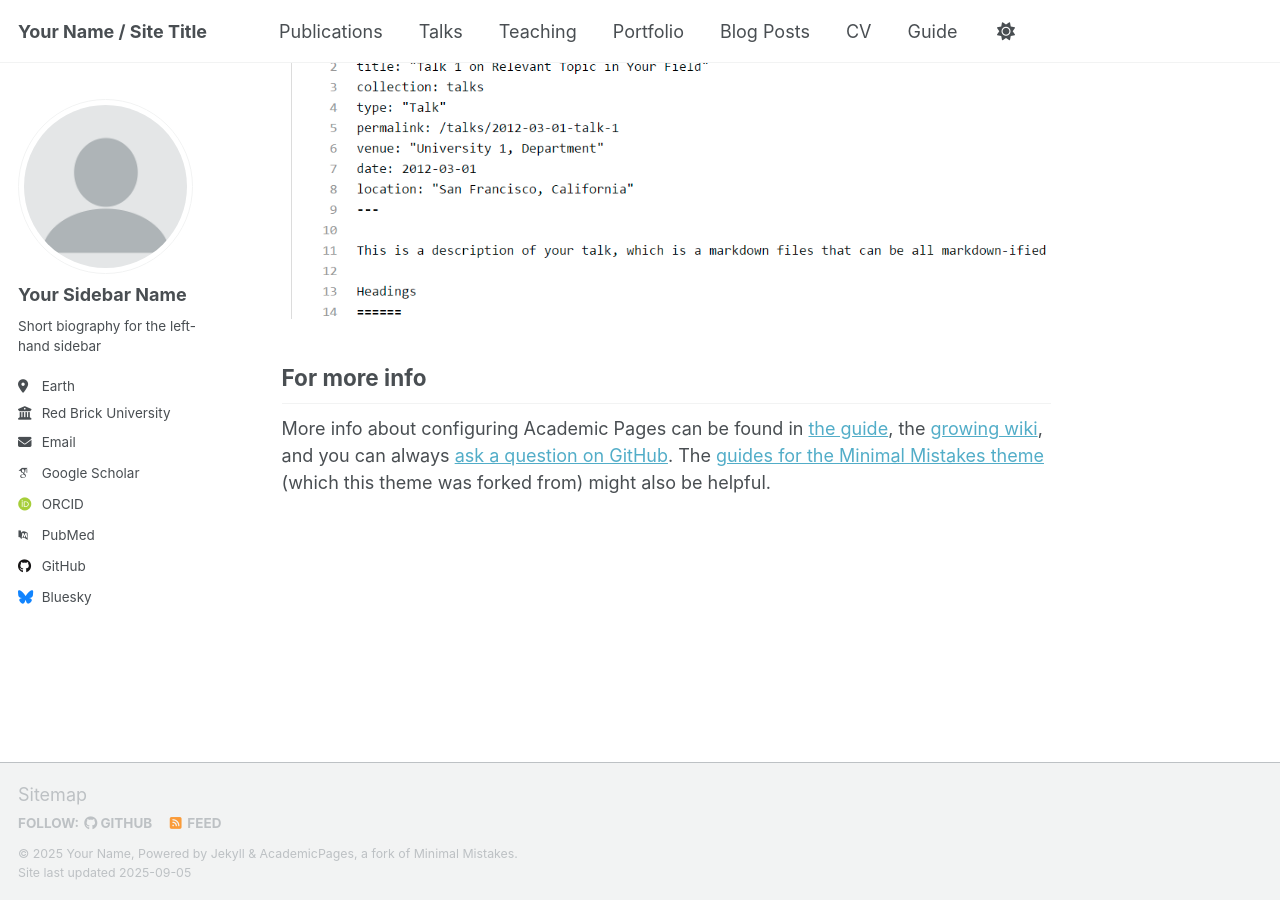
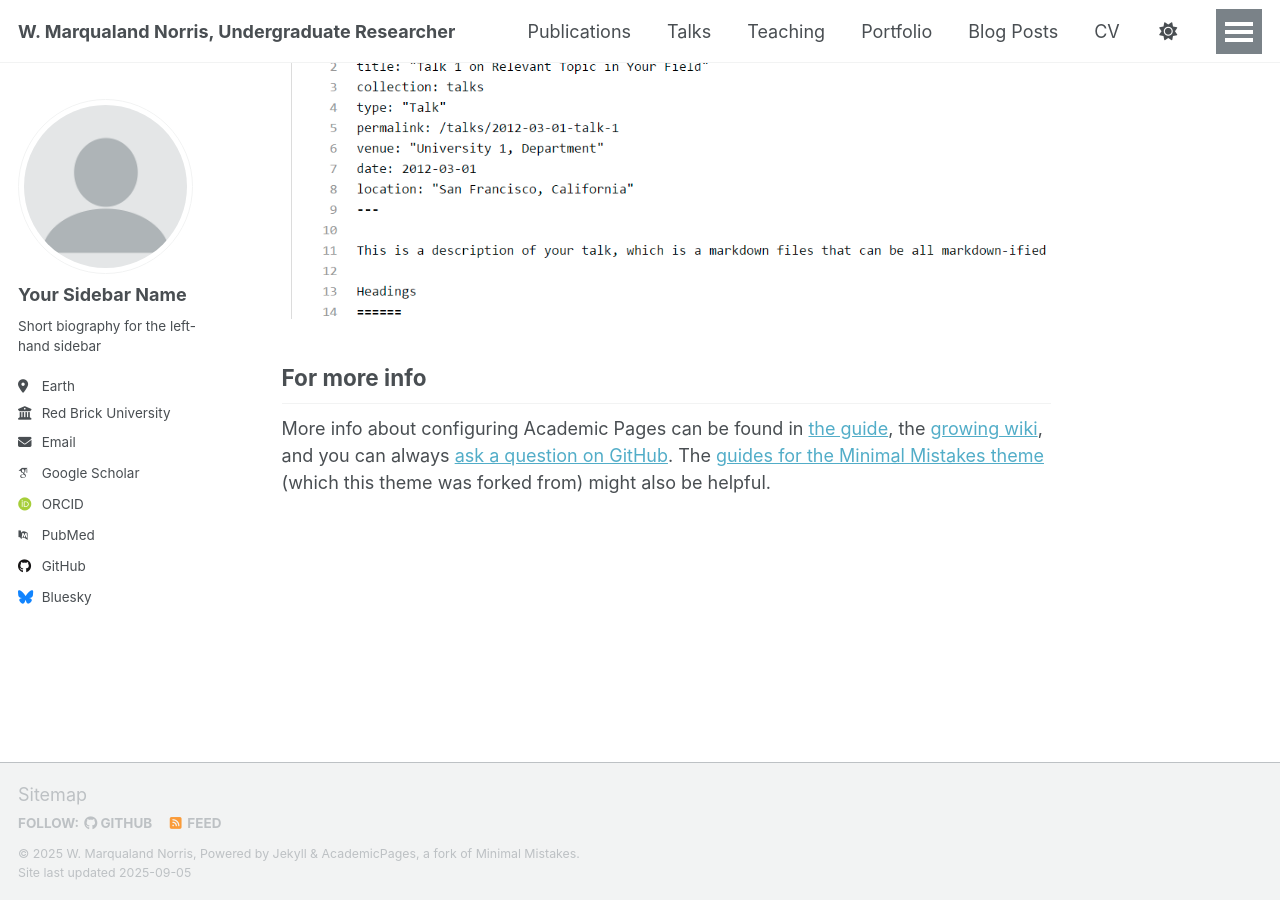
Before and after one commit to mnorris12/mnorris12.github.io, a Jekyll site: the page built from _pages/about.md, in a window 1280 px wide and 900 px high, scrolled down 2880 px. Built offline with Jekyll 4.4.1, drawn with Linux system fonts in a browser that asks for light colours; some web fonts are replaced; a script that is not in the unit is left out.

Commit message:
Update _config.yml

```diff
--- a/_config.yml
+++ b/_config.yml
@@ -9,13 +9,13 @@
 # Basic Site Settings
 locale                   : "en-US"
 site_theme               : "default" # Currently available options are "default", "air"
-title                    : "Your Name / Site Title"
+title                    : "W. Marqualand Norris, Undergraduate Researcher"
 title_separator          : "-"
-name                     : &name "Your Name"
-description              : &description "personal description"
+name                     : &name "W. Marqualand Norris"
+description              : &description "Undergraduate Researcher in Physics and Astronomy"
 url                      : https://academicpages.github.io # the base hostname & protocol for your site e.g. "https://[your GitHub username].github.io" or if you already have some other page hosted on Github then use "https://[your GitHub username].github.io/[Your Repo Name]"
 baseurl                  : "" # the subpath of your site, e.g. "/blog"
-repository               : "academicpages/academicpages.github.io"
+repository               : "mnorris12/mnorris12.github.io"
 
 # Site Author - The following control what appear as part of the author content on the side bar.
 #               If a field is blank the icon and link will not appear, otherwise it will be shown.
```
